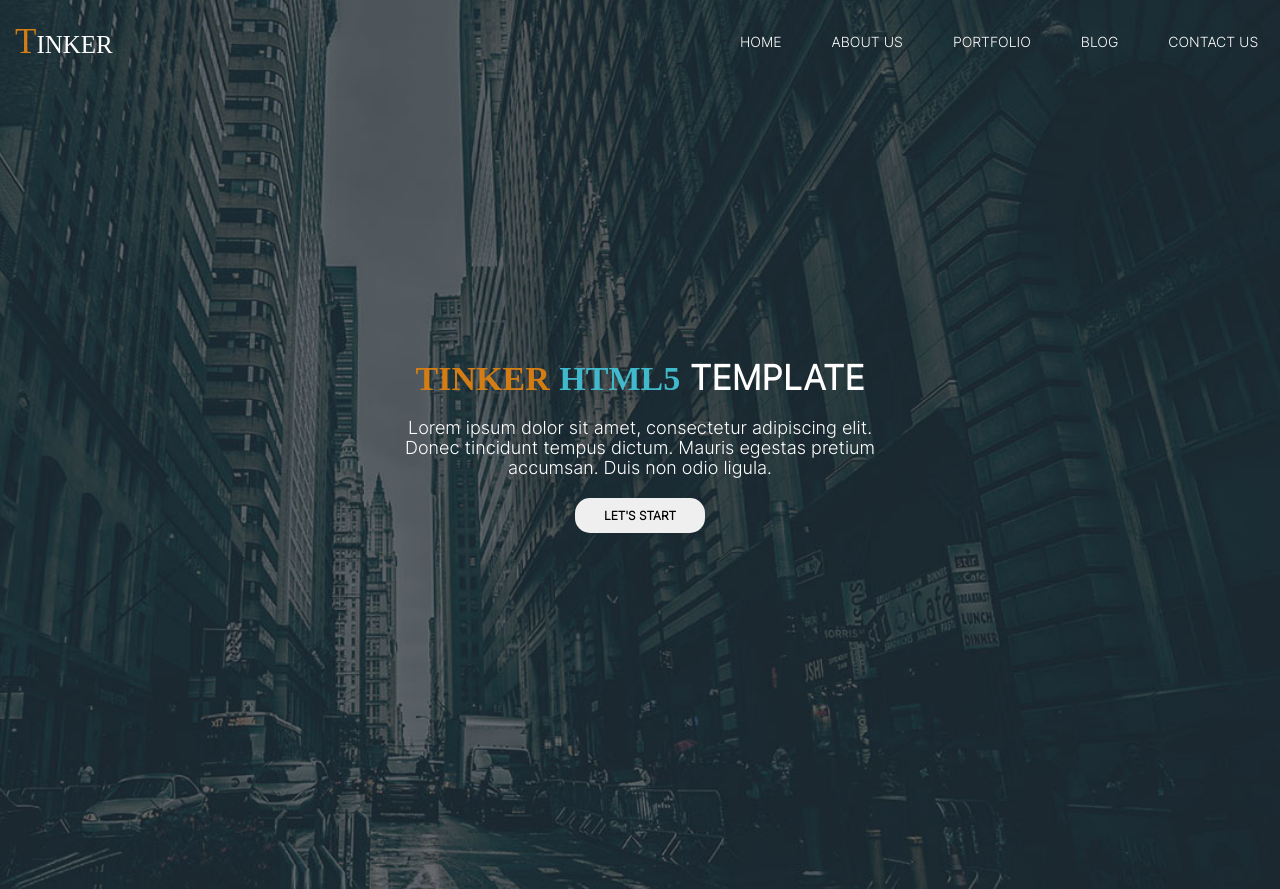
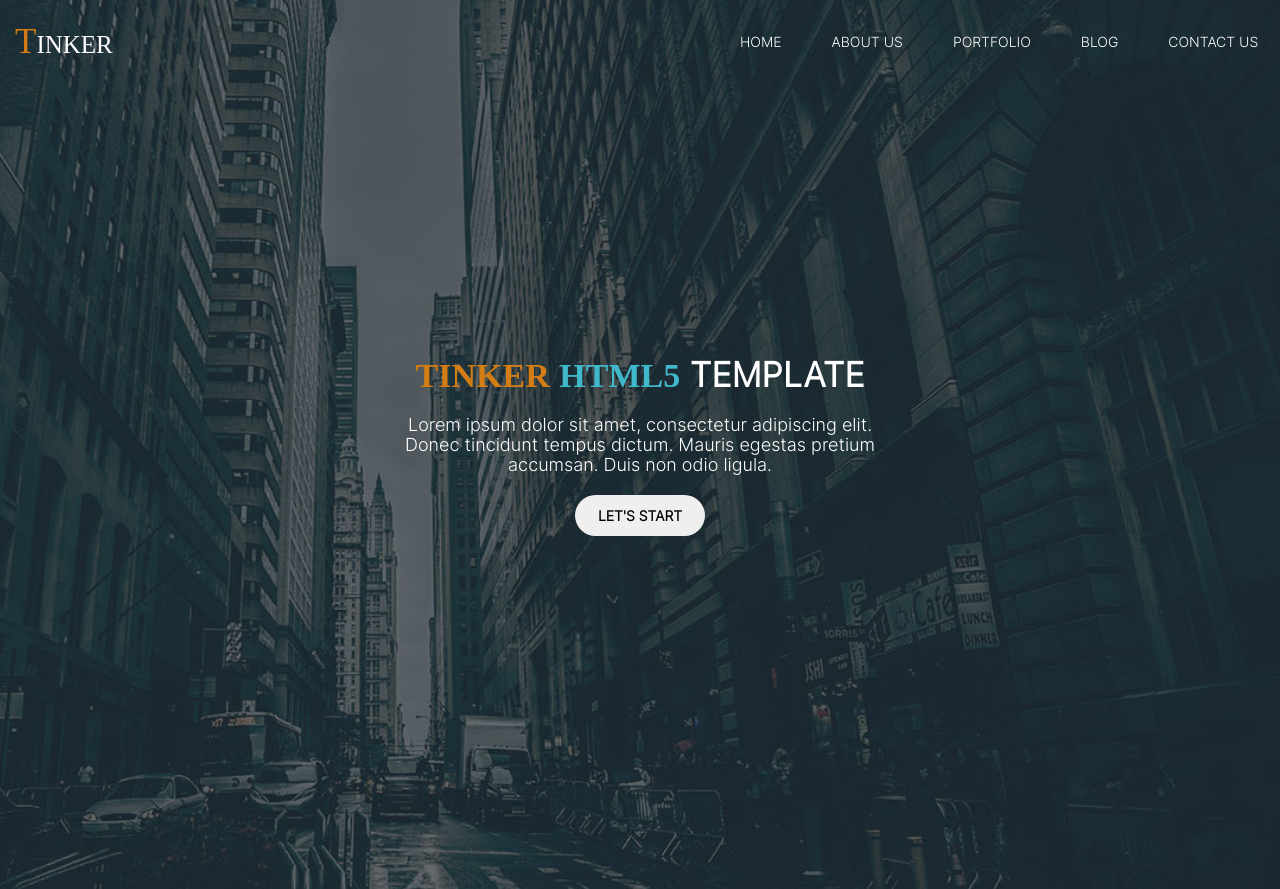
Before and after one commit to Zen-kun04/Simplon, a PHP site: page / in a window 1280 px wide. Shown: the top 889 px of the page. Run offline with PHP 8.4, Linux system fonts and the light colour scheme; some web fonts are replaced.

Commit message:
more responsive...

```diff
--- a/brief#2/styles/main-banner.css
+++ b/brief#2/styles/main-banner.css
@@ -54,7 +54,7 @@ main #banner button {
     margin-top: 20px;
     width: 115px;
     padding: 10px;
-    border-radius: 15px;
+    border-radius: 60px;
     border: none;
     text-transform: uppercase;
     font-family: "Inter Light";
--- a/brief#2/styles/media-queries/main-banner.css
+++ b/brief#2/styles/media-queries/main-banner.css
@@ -10,5 +10,7 @@
 
     main #banner button {
         width: 130px;
+        font-size: 14px;
+        padding: 12px;
     }
 }
```
